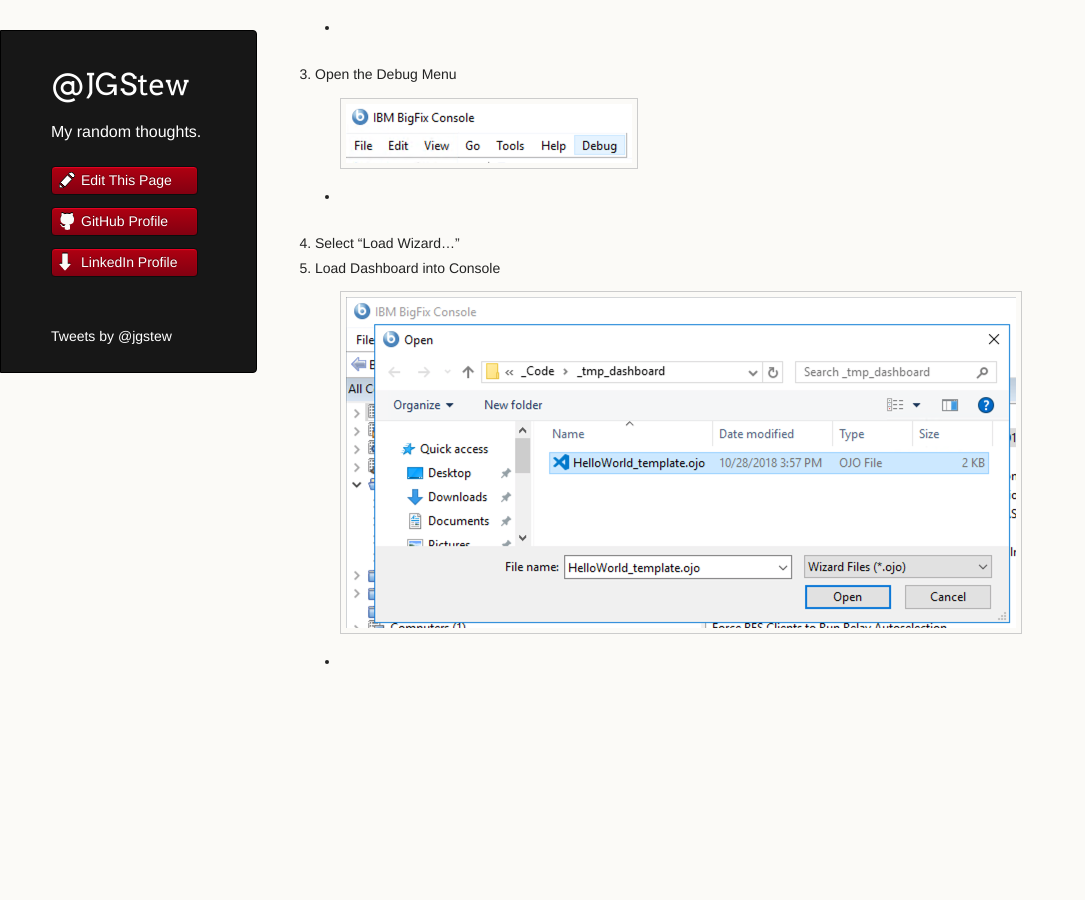
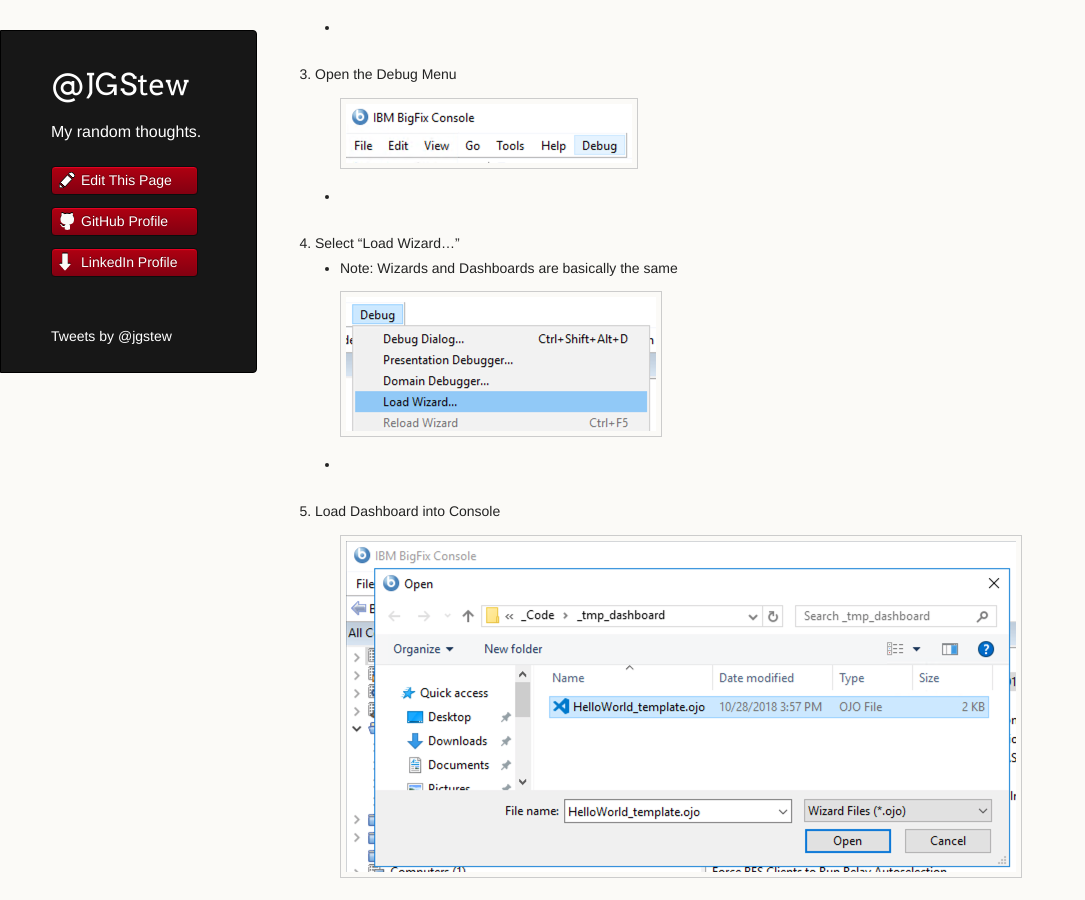
Before and after one commit to jgstew/jgstew.github.io, a Jekyll site: the page built from _posts/2018-10-29-Debug-Dashboard-In-BigFix-Console.md, in a window 1280 px wide and 900 px high, scrolled down 639 px. Shown: the whole window, without its empty margins (0-1085 px from the left). Built offline with Jekyll 4.4.1, drawn with Linux system fonts in a browser that asks for light colours; nearby versions of some CDN libraries; comment, search, counter and statistics services are not loaded; before the commit the page ends 1385 px from its top, so only the background shows below that.

Commit message:
Update 2018-10-29-Debug-Dashboard-In-BigFix-Console.md

```diff
--- a/_posts/2018-10-29-Debug-Dashboard-In-BigFix-Console.md
+++ b/_posts/2018-10-29-Debug-Dashboard-In-BigFix-Console.md
@@ -9,5 +9,7 @@
 1. Open the Debug Menu
     * ![Open Debug Menu](/images/BigFix/Console/OpenDebugMenu.png)
 1. Select "Load Wizard..."
+    * Note: Wizards and Dashboards are basically the same
+    * ![Load Dashboard](/images/BigFix/Dashboards/SelectLoadWizard.png)
 1. Load Dashboard into Console
     * ![Load Dashboard](/images/BigFix/Dashboards/LoadDashboardInConsole.png)
```
